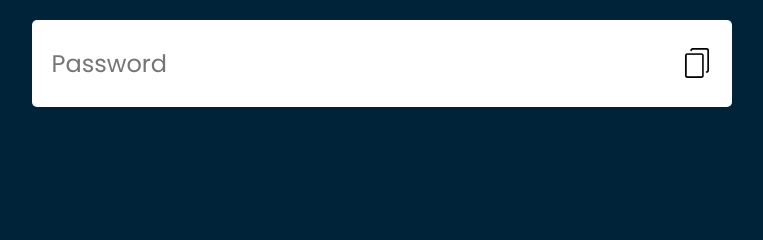
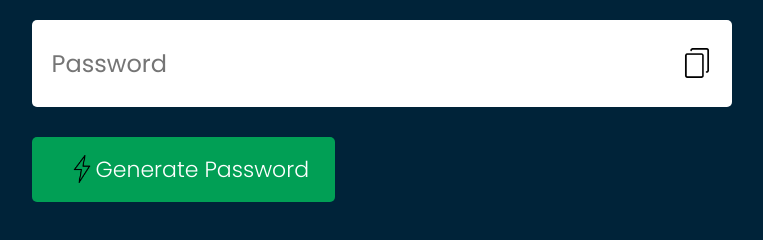
Before and after one commit to coderchris1234/Random-Password-Generator, a plain HTML site: page index.html in a window 1280 px wide. Shown: the part 320-560 px from the top of the page, without its empty margins (122-885 px from the left). Drawn offline with Linux system fonts and the light colour scheme.

Commit message:
making few updates

```diff
--- a/index.html
+++ b/index.html
@@ -14,6 +14,7 @@
       <input type="text" id="Password" placeholder="Password">
       <img src="./images/copy.png">
     </div>
+    <button> <img src="./images/thunderbolt.png">Generate Password</button>
   </div>
 </body>
 </html>
--- a/style/main.css
+++ b/style/main.css
@@ -46,3 +46,21 @@ color: #fff;
   outline: 0;
   font-size: 24px;
 }
+.container button img{
+  width: 28px;
+  margin-left: 10px;
+}
+.container button{
+  border: 0;
+  outline: 0;
+  background: #019f55;
+  color: #fff;
+  font-size: 22px;
+  font-weight: 300;
+  display: flex;
+  align-items: center;
+  justify-content: center;
+  padding: 16px 26px;
+  border-radius: 5px ;
+  cursor: pointer;
+}
```
